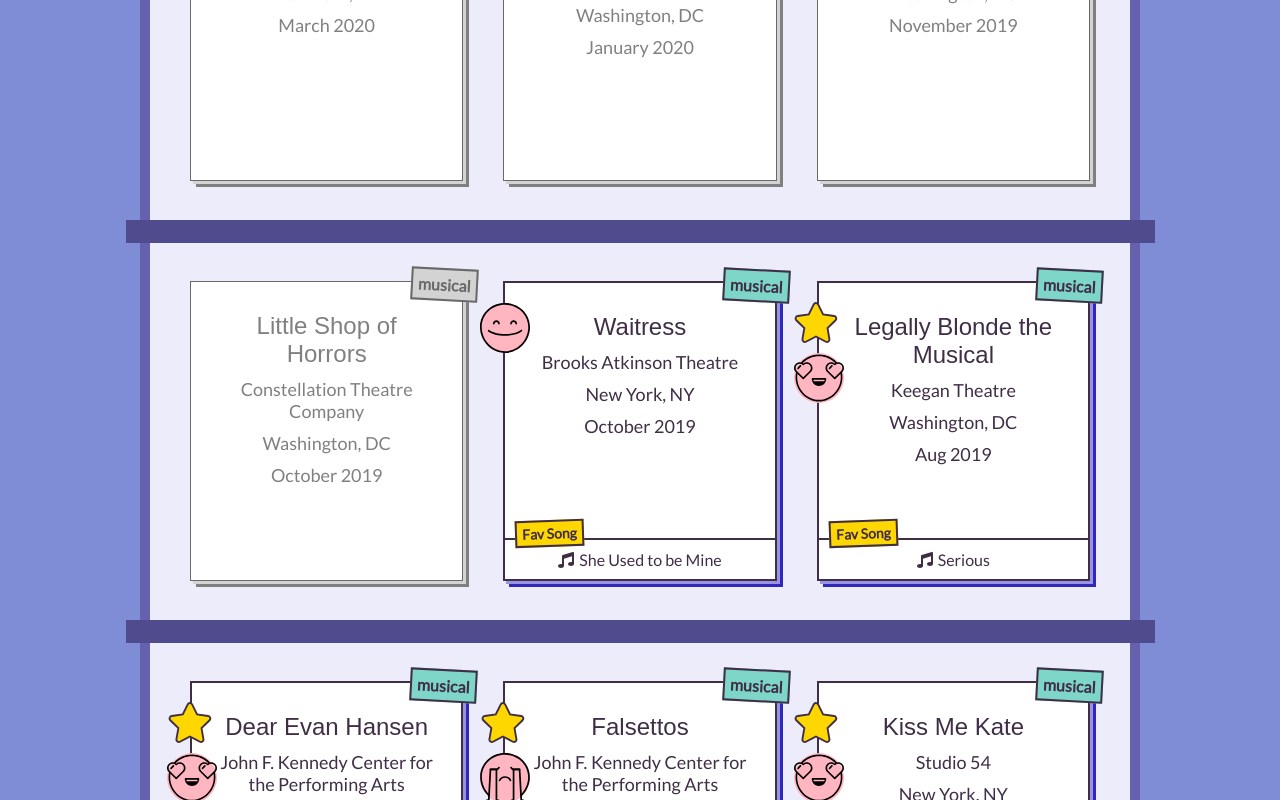
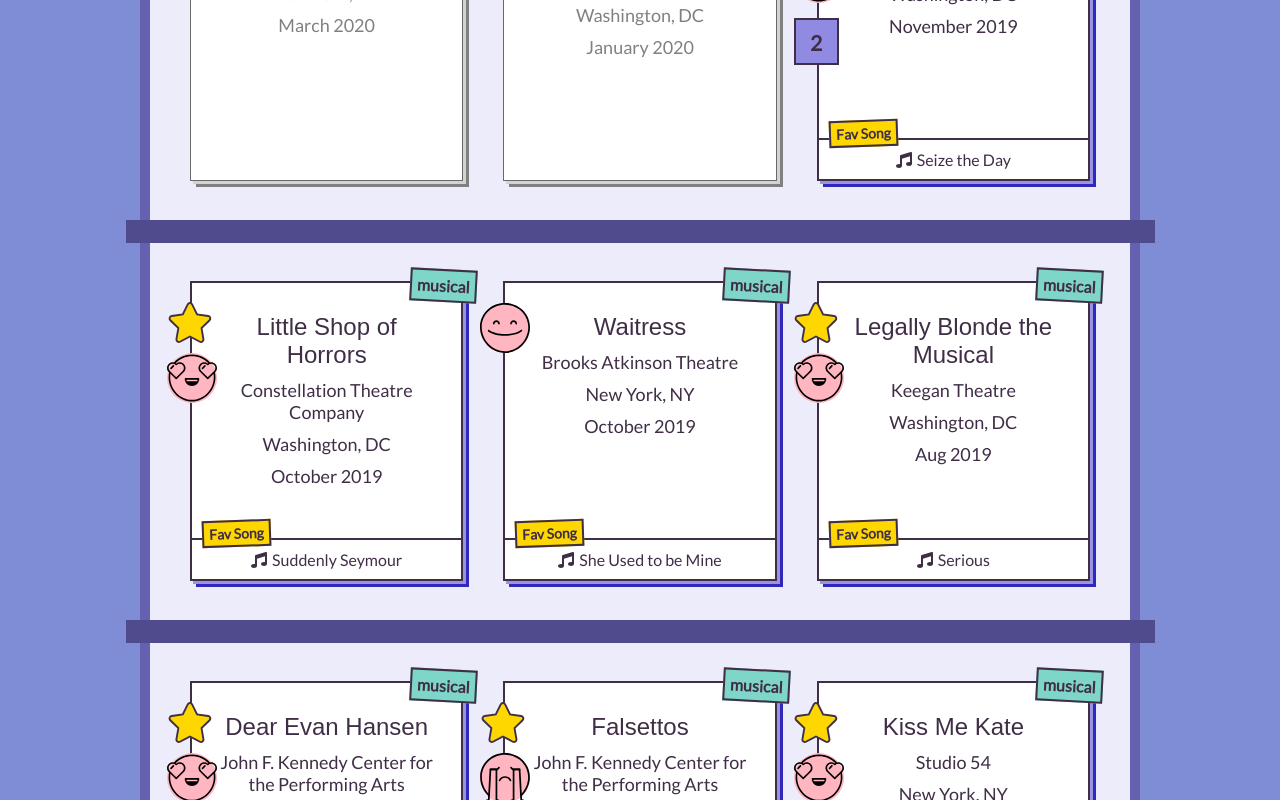
Before and after one commit to brittanyrw/theaterlog, a Vue app: page / in a window 1280 px wide. Shown: the part 1040-1840 px from the top of the page. Built offline with nearby package versions, Linux system fonts and the light colour scheme; a web font is replaced by a local one.

Commit message:
Update shows.js

```diff
--- a/src/data/shows.js
+++ b/src/data/shows.js
@@ -28,24 +28,26 @@
     theater: "Arena Stage",
     date: "November 2019",
     location: "Washington, DC",
-    favSong: '',
+    favSong: 'Seize the Day',
     fav: true,
-    upcoming: true,
-    multi: 0,
+    upcoming: false,
+    multi: 2,
     type: 'musical',
-    review: 'love'
+    review: 'love',
+    favSongLink: 'https://www.youtube.com/watch?v=y_Sz7_7T50Q'
     },{
     id: 's63',
     name: "Little Shop of Horrors",
     theater: "Constellation Theatre Company",
     date: "October 2019",
     location: "Washington, DC",
-    favSong: '',
-    fav: false,
-    upcoming: true,
+    favSong: 'Suddenly Seymour',
+    fav: true,
+    upcoming: false,
     multi: 0,
     type: 'musical',
-    review: ''
+    review: 'love',
+    favSongLink: 'https://www.youtube.com/watch?v=pkUPUc4Q6bg'
     },{
     id: 's62',
     name: "Waitress",
@@ -692,7 +694,7 @@
     favSong: 'Seize The Day',
     fav: true,
     upcoming: false,
-    multi: 0,
+    multi: 2,
     type: 'musical',
     favSongLink: 'https://www.youtube.com/watch?v=y_Sz7_7T50Q'
     },{
```
